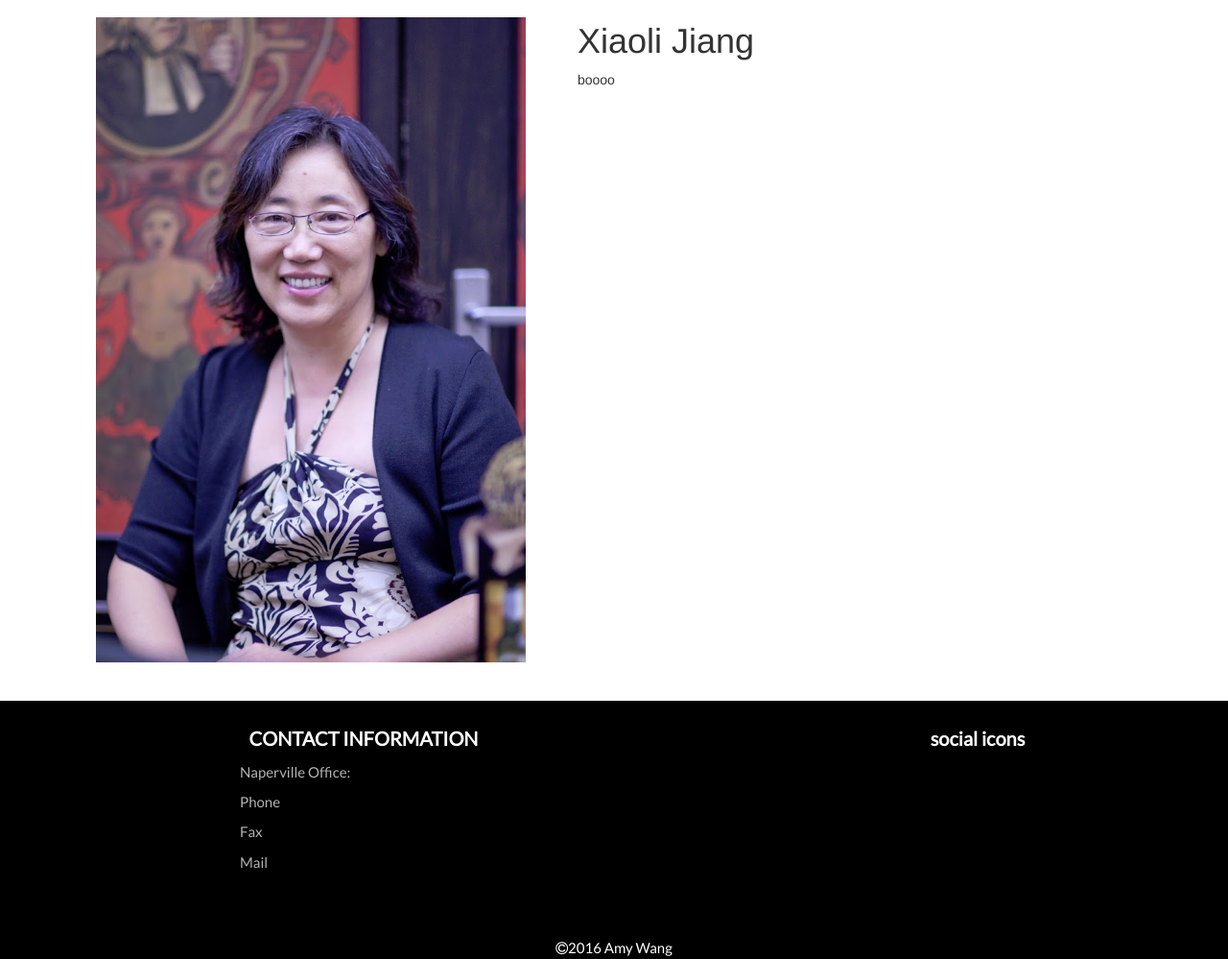
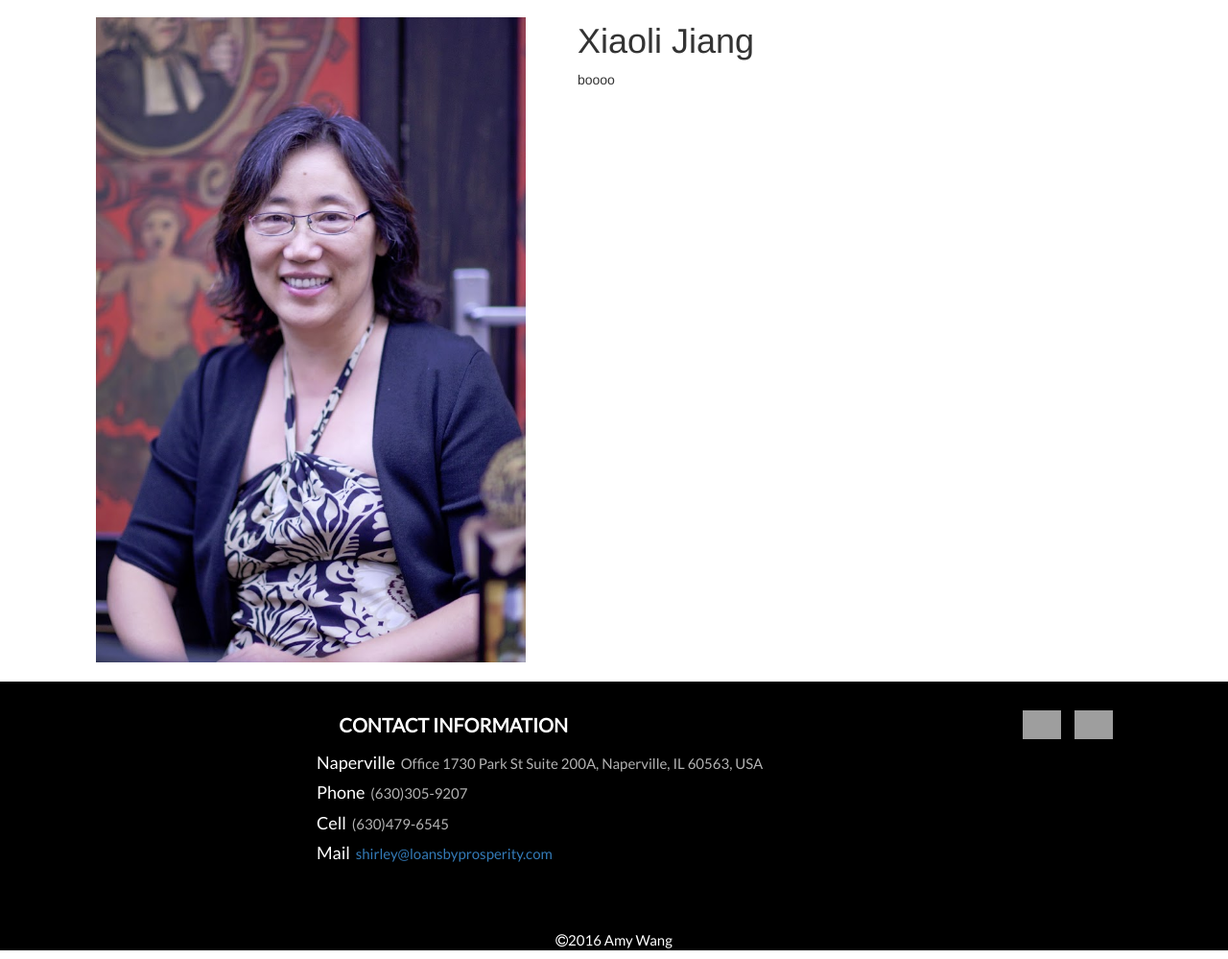
Before and after one commit to horselurrver/ProsperityEquity, a plain HTML site: page about.html in a window 1280 px wide. Shown: the part 682-1681 px from the top of the page at 96% size. Drawn offline with nearby package versions, Linux system fonts and the light colour scheme; grey boxes are pictures that could not be loaded.

Commit message:
tweaking

```diff
--- a/about.css
+++ b/about.css
@@ -99,62 +99,21 @@ clear: both;
   bottom: 270px;
   left:50px;
 }
-/*social media*/
-.social {
-  position: absolute;
-  width: 100%;
-  top: 50%;
-  text-align: center;
-  transform: translateY(-50%);
+#share-buttons img {
+  width: 50px;
+  padding: 5px;
+  border: 0;
+  box-shadow: 0;
+  display: inline;
 }
-
-.social .link {
-  display: inline-block;
-  vertical-align: middle;
+.align{
+  display:inline;
   position: relative;
-  width: 150px;
-  height: 150px;
-  border-radius: 50%;
-  border: 2px dashed white;
-  background-clip: content-box;
-  padding: 10px;
-  transition: .5s;
-  color: #D7D0BE;
-  margin-left: 15px;
-  margin-right: 15px;
-  text-shadow:
-    0 -1px 0 rgba(0, 0, 0, 0.2),
-    0 1px 0 rgba(255, 255, 255, 0.2);
-  font-size: 70px;
+  left:80px;
 }
-
-.social .link span {
-  display: block;
-  position: absolute;
-  text-align: center;
-  top: 50%;
-  left: 50%;
-  transform: translate(-50%, -50%);
+h4{
+  color:white;
+  display:inline;
+  position:relative;
+  left:80px;
 }
-
-.social .link:hover {
-  padding: 20px;
-  color: white;
-  margin-left: -5px;
-  transform: translateX(10px) rotate(360deg);
-}
-
-.social .link.google-plus {
-  background-color: tomato;
-  color: white;
-}
-
-.social .link.twitter {
-  background-color: #00ACEE;
-  color: white;
-}
-
-.social .link.facebook {
-  background-color: #3B5998;
-  color: white;
-}
--- a/about.html
+++ b/about.html
@@ -52,28 +52,41 @@
 <br>
 <br>
 <br>
-<a href="http://facebook.com/ondrej.p.barta" class="link facebook" target="_parent"><span class="fa fa-facebook-square"></span></a>
 
 <div id="footer">
 <table style="width:100%" class="footer_tab">
   <tr>
     <th>CONTACT INFORMATION</th>
-    <th>social icons</th>
+    <th>
+      <div id="share-buttons">
+
+    <!-- Facebook -->
+    <a href="https://www.facebook.com/xiaoli.jiang.9?fref=ts" target="_blank">
+        <img src="https://simplesharebuttons.com/images/somacro/facebook.png" alt="Facebook" />
+    </a>
+
+    <!-- LinkedIn -->
+    <a href="https://www.linkedin.com/in/xiaoli-%22shirley%22-jiang-383a2618" target="_blank">
+        <img src="https://simplesharebuttons.com/images/somacro/linkedin.png" alt="LinkedIn" />
+    </a>
+
+</div>
+    </th>
   </tr>
   <tr>
-    <td>Naperville Office:</td>
+    <td><h4>Naperville</h4><p class="align">&nbsp; Office 1730 Park St Suite 200A, Naperville, IL 60563, USA</p></td>
     <td></td>
   </tr>
   <tr>
-    <td>Phone</td>
+    <td><h4>Phone</h4><p class="align">&nbsp; (630)305-9207</p></td>
     <td></td>
   </tr>
   <tr>
-    <td>Fax</td>
+    <td><h4>Cell</h4><p class="align">&nbsp; (630)479-6545</p></td>
     <td></td>
   </tr>
   <tr>
-    <td>Mail</td>
+    <td><h4>Mail</h4><p class="align">&nbsp; <a href="mailto:shirley@loansbyprosperity.com?Subject=Website%20Contact" target="_top">shirley@loansbyprosperity.com</a></p></td>
     <td></td>
   </tr>
   <tr>
--- a/home.css
+++ b/home.css
@@ -89,3 +89,22 @@ clear: both;
   color:white;
   background-color: black;
 }
+#share-buttons img {
+  width: 50px;
+  padding: 5px;
+  border: 0;
+  box-shadow: 0;
+  display: inline;
+}
+
+.align{
+  display:inline;
+  position: relative;
+  left:80px;
+}
+h4{
+  color:white;
+  display:inline;
+  position:relative;
+  left:80px;
+}
```
Also changed, not shown: index.html (+19 -5 lines), 1 other file.
